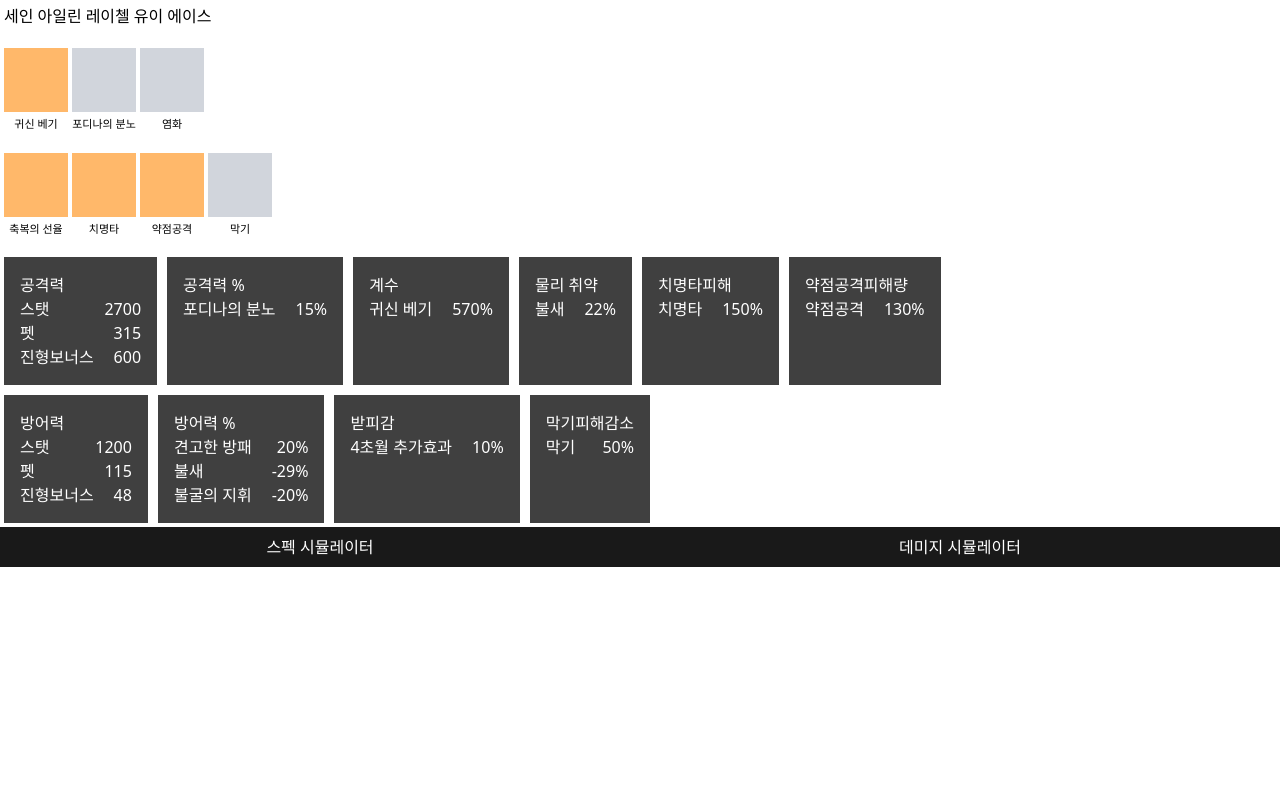
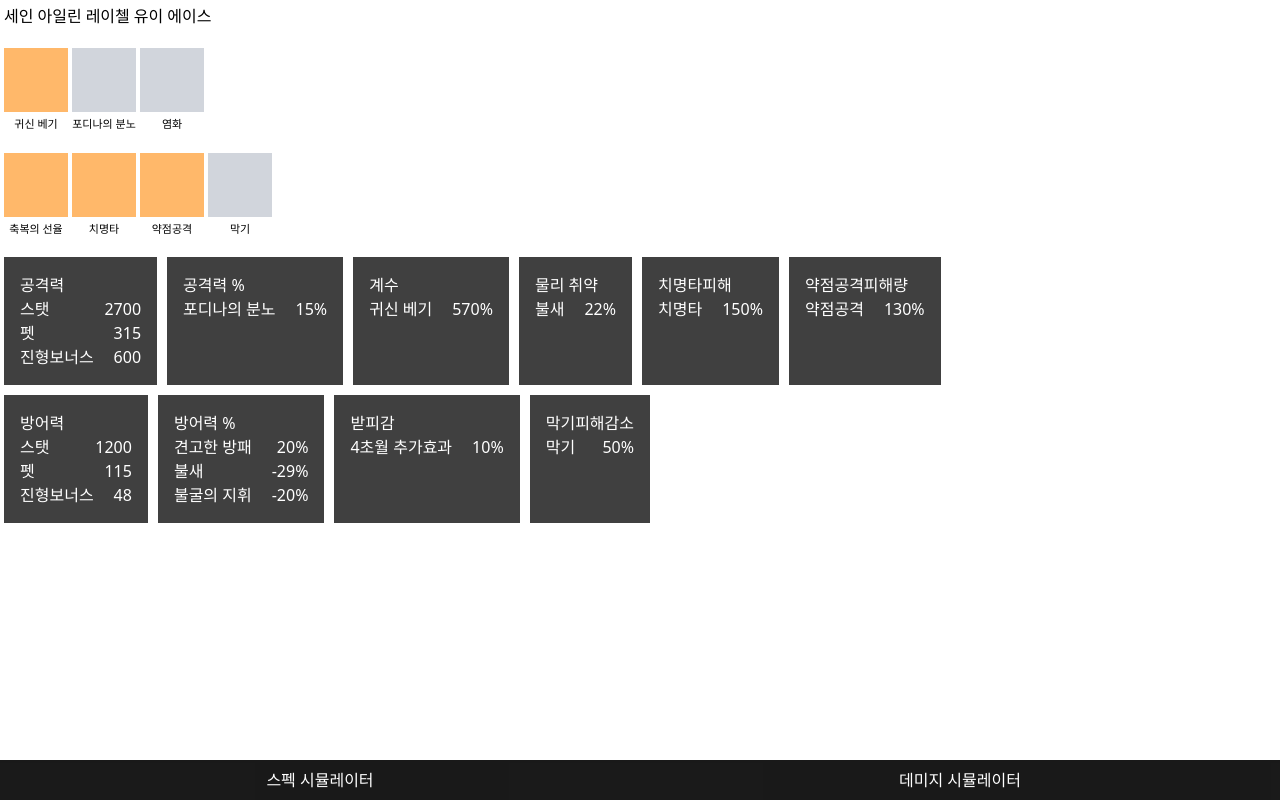
Before and after one commit to high2092/senascouter, a Next.js app: page /damage-simulator in a window 1280 px wide. Built offline with nearby package versions, Linux system fonts and the light colour scheme.

Commit message:
🩹 Navbar 레이아웃 오류 수정

```diff
--- a/app/layout.tsx
+++ b/app/layout.tsx
@@ -13,7 +13,7 @@ export default function RootLayout({children}: {children: React.ReactNode}) {
   return (
     <html lang="ko">
       <body>
-        {children}
+        <main className="h-[calc(100vh-40px)]">{children}</main>
         <Navbar />
       </body>
     </html>
--- a/app/page.tsx
+++ b/app/page.tsx
@@ -3,9 +3,9 @@ import {UnitList} from './_/list'
 
 export default function HomePage() {
   return (
-    <div className="h-[calc(100vh-40px)]">
+    <>
       <UnitList />
       <Field />
-    </div>
+    </>
   )
 }
```
